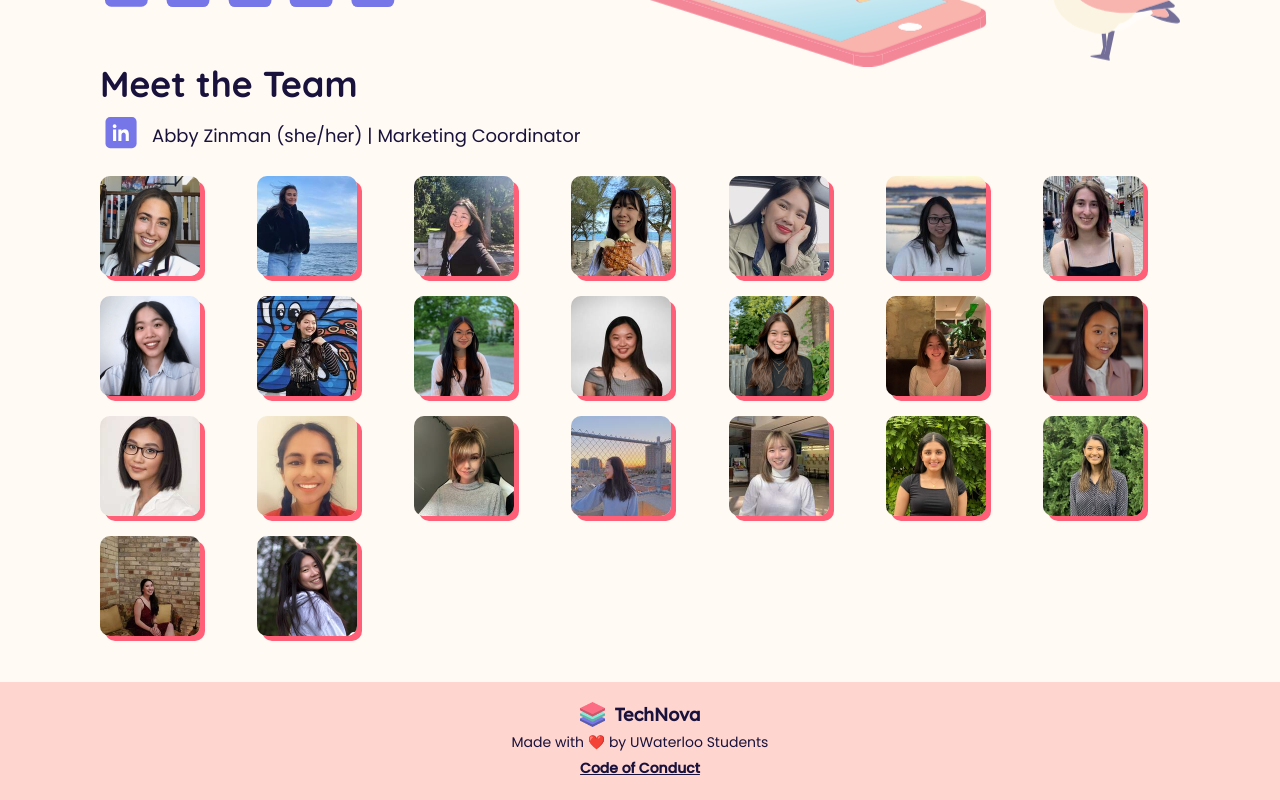
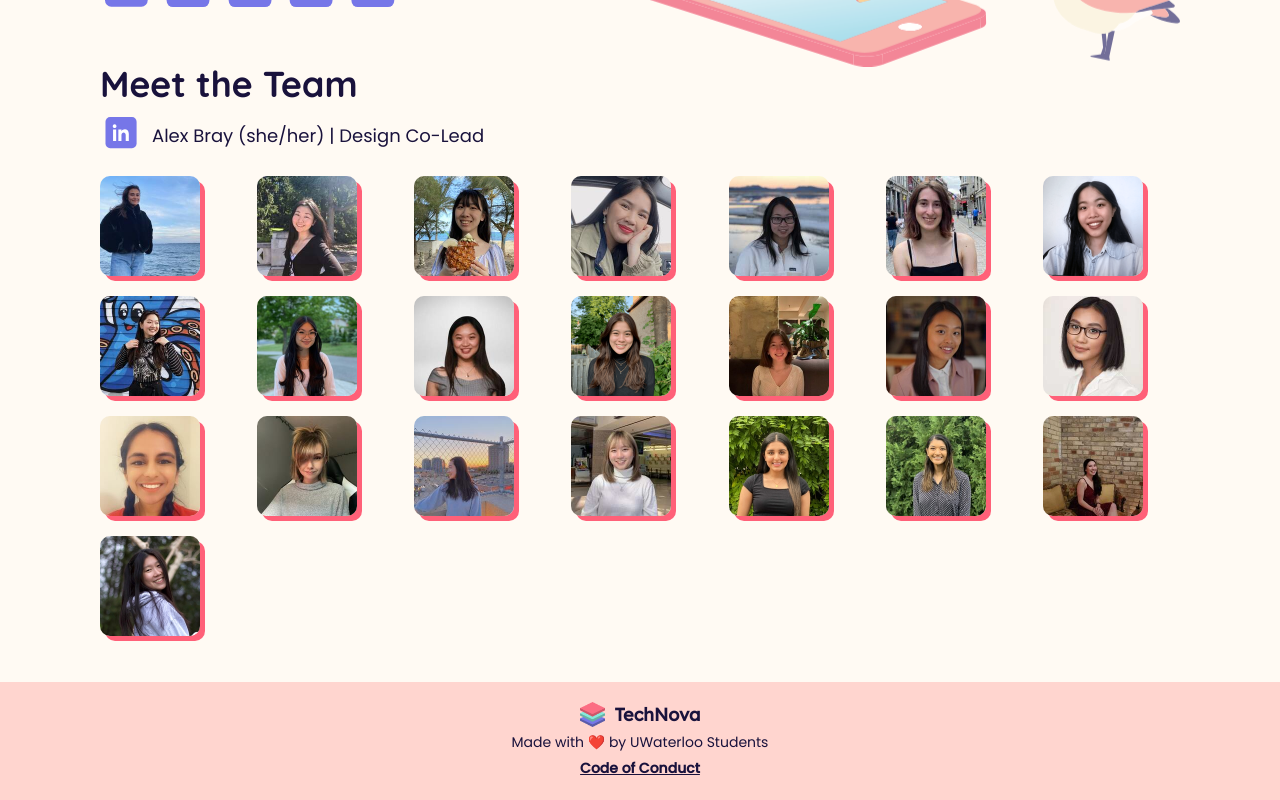
Before and after one commit to itstechnova/itstechnova.com, a React (Create React App) app: page / in a window 1280 px wide. Shown: the part 5938-6738 px from the top of the page. Built offline with nearby package versions, Linux system fonts and the light colour scheme.

Commit message:
remove abby from team

```diff
--- a/src/sections/Team/Team.jsx
+++ b/src/sections/Team/Team.jsx
@@ -1,7 +1,5 @@
 import React, { useState } from "react";
 import "./Team.scss";
-import abby from "../../resources/images/team/abby.jpg"
-import abby2 from "../../resources/images/team/abby2.jpg"
 import alex from "../../resources/images/team/alex.jpg"
 import alex2 from "../../resources/images/team/alex2.jpg"
 import amyl from "../../resources/images/team/amyl.jpg"
@@ -52,7 +50,6 @@ import SocialMediaLink from "../../components/SocialMediaLink/SocialMediaLink";
 import linkedin from "../../resources/images/socials/linkedinFill.svg";
 
 const photos = [
-    { hot: abby, goof: abby2, name: "Abby Zinman (she/her)", role: "Marketing Coordinator", linkedin: "https://www.linkedin.com/in/abby-zinman-79212a1aa/" },
     { hot: alex, goof: alex2, name: "Alex Bray (she/her)", role: "Design Co-Lead", linkedin: "https://www.linkedin.com/in/alex-bray-/" },
     { hot: amyl, goof: amyl2, name: "Amy Li (she/her)", role: "Logistics Coordinator", linkedin: "https://www.linkedin.com/in/aamyli/" },
     { hot: amys, goof: amys2, name: "Amy Shao (she/her)", role: "Engineering Lead", linkedin: "https://www.linkedin.com/in/amy-shao-/" },
```
Also changed, not shown: src/resources/images/team/abby.jpg (deleted), src/resources/images/team/abby2.jpg (deleted).
